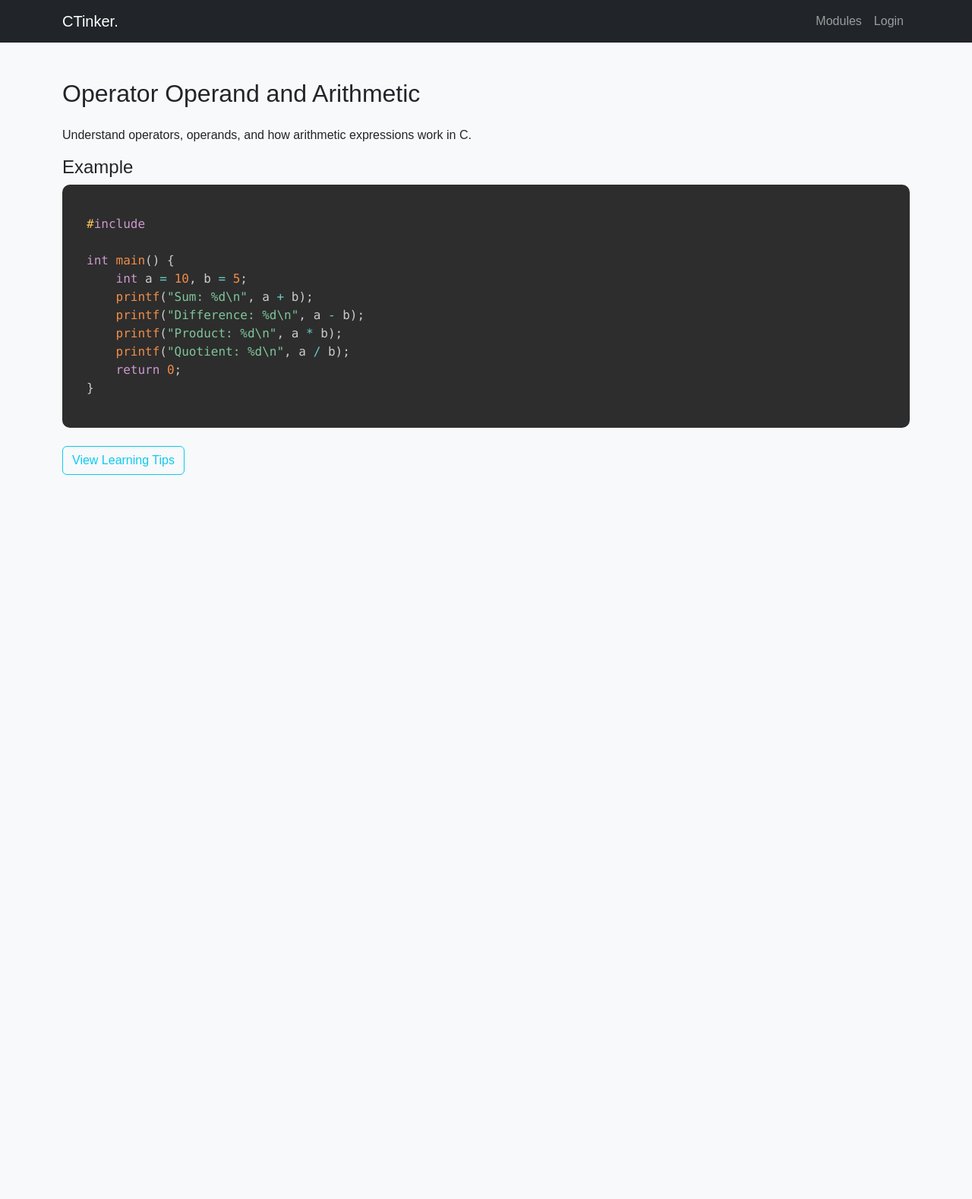
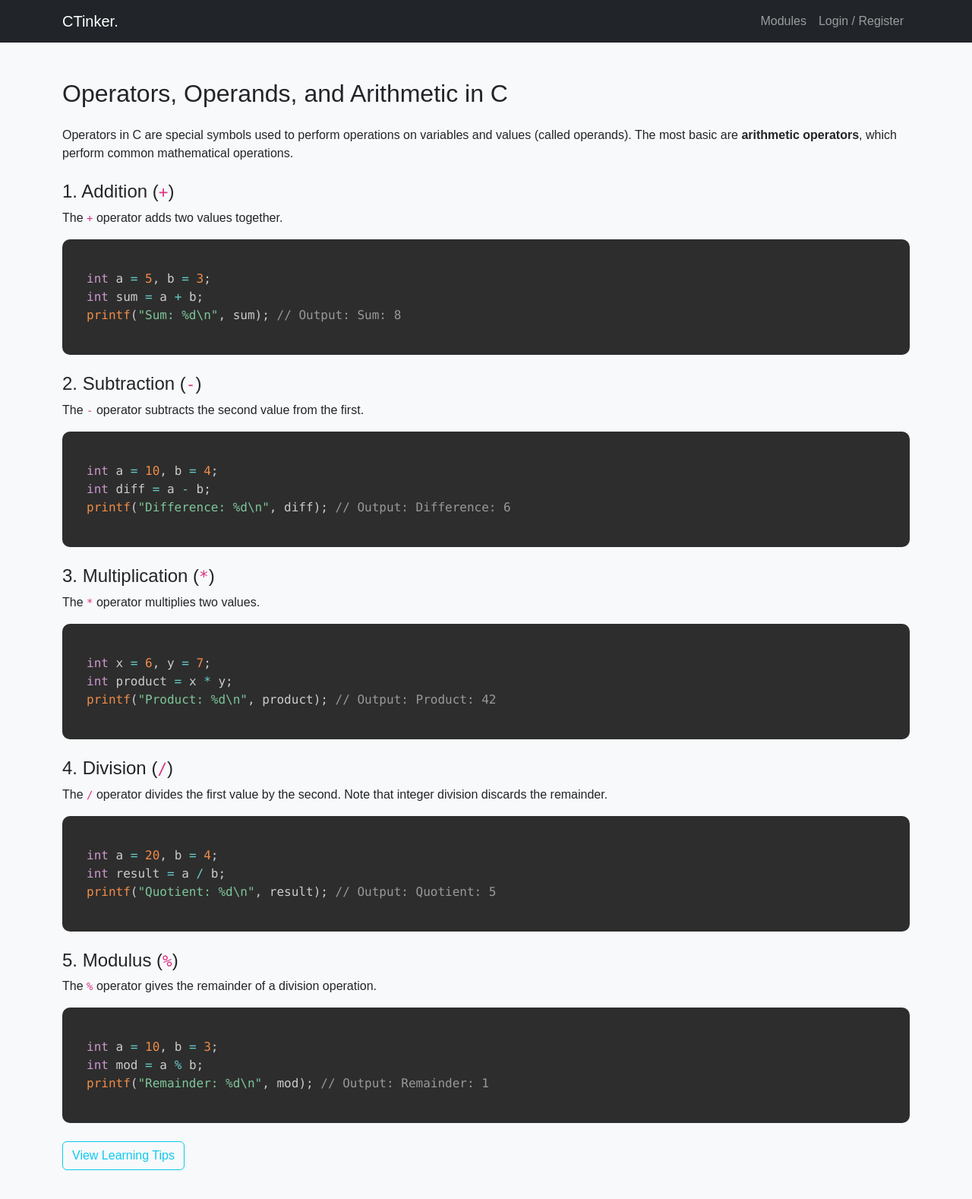
Before and after one commit to hanifyya/nct, a plain HTML site: page our website/modules/operators.html in a window 1280 px wide. Shown: the whole page at 76% size. Before the commit the page ends 800 px from the top, so only its background shows below. Drawn offline with nearby package versions, Linux system fonts and the light colour scheme.

Commit message:
Add files via upload

```diff
--- a/our website/modules/operators.html
+++ b/our website/modules/operators.html
@@ -4,8 +4,14 @@
     <meta charset="UTF-8" />
     <meta name="viewport" content="width=device-width, initial-scale=1.0" />
     <title>Operator Operand and Arithmetic</title>
-  <link href="https://cdn.jsdelivr.net/npm/bootstrap@5.3.0/dist/css/bootstrap.min.css" rel="stylesheet" />
-  <link href="https://cdn.jsdelivr.net/npm/prismjs/themes/prism-tomorrow.css" rel="stylesheet" />
+    <link
+      href="https://cdn.jsdelivr.net/npm/bootstrap@5.3.0/dist/css/bootstrap.min.css"
+      rel="stylesheet"
+    />
+    <link
+      href="https://cdn.jsdelivr.net/npm/prismjs/themes/prism-tomorrow.css"
+      rel="stylesheet"
+    />
     <style>
       body {
         background-color: #f8f9fa;
@@ -24,17 +30,34 @@
     <nav class="navbar navbar-expand-lg navbar-dark bg-dark">
       <div class="container">
         <a class="navbar-brand" href="../home.html">CTinker.</a>
-      <button class="navbar-toggler" type="button" data-bs-toggle="collapse" data-bs-target="#navbarNav">
+        <button
+          class="navbar-toggler"
+          type="button"
+          data-bs-toggle="collapse"
+          data-bs-target="#navbarNav"
+        >
           <span class="navbar-toggler-icon"></span>
         </button>
         <div class="collapse navbar-collapse" id="navbarNav">
           <ul class="navbar-nav ms-auto">
-          <li class="nav-item"><a class="nav-link" href="../home.html">Modules</a></li>
-          <li class="nav-item" id="progressLink" style="display: none;"><a class="nav-link" href="../progress.html">Progress</a></li>
-          <li class="nav-item" id="loginLink" style="display: none;"><a class="nav-link" href="../login.html">Login</a></li>
-          <li class="nav-item" id="profileLink" style="display: none;">
+            <li class="nav-item">
+              <a class="nav-link" href="../home.html">Modules</a>
+            </li>
+            <li class="nav-item" id="progressLink" style="display: none">
+              <a class="nav-link" href="../progress.html">Progress</a>
+            </li>
+            <li class="nav-item" id="loginLink" style="display: none">
+              <a class="nav-link" href="../login.html">Login / Register</a>
+            </li>
+            <li class="nav-item" id="profileLink" style="display: none">
               <a class="nav-link" href="../profile.html">
-              <img src="" alt="Profile" id="profilePicNav" class="rounded-circle" style="height: 40px; width: 40px" />
+                <img
+                  src=""
+                  alt="Profile"
+                  id="profilePicNav"
+                  class="rounded-circle"
+                  style="height: 40px; width: 40px"
+                />
               </a>
             </li>
           </ul>
@@ -43,24 +66,74 @@
     </nav>
 
     <div class="container my-5">
-    <h2 class="mb-4">Operator Operand and Arithmetic</h2>
-    <p>Understand operators, operands, and how arithmetic expressions work in C.</p>
+      <h2 class="mb-4">Operators, Operands, and Arithmetic in C</h2>
+      <p>
+        Operators in C are special symbols used to perform operations on
+        variables and values (called operands). The most basic are
+        <strong>arithmetic operators</strong>, which perform common mathematical
+        operations.
+      </p>
 
-    <h4>Example</h4>
-    <div class="code-block"><pre><code class="language-c">#include <stdio.h>
+      <h4 class="mt-4">1. Addition (<code>+</code>)</h4>
+      <p>The <code>+</code> operator adds two values together.</p>
+      <div class="code-block">
+        <pre><code class="language-c">int a = 5, b = 3;
+int sum = a + b;
+printf("Sum: %d\n", sum); // Output: Sum: 8</code></pre>
+      </div>
 
-int main() {
-    int a = 10, b = 5;
-    printf("Sum: %d\n", a + b);
-    printf("Difference: %d\n", a - b);
-    printf("Product: %d\n", a * b);
-    printf("Quotient: %d\n", a / b);
-    return 0;
-}</code></pre></div>
+      <h4 class="mt-4">2. Subtraction (<code>-</code>)</h4>
+      <p>
+        The <code>-</code> operator subtracts the second value from the first.
+      </p>
+      <div class="code-block">
+        <pre><code class="language-c">int a = 10, b = 4;
+int diff = a - b;
+printf("Difference: %d\n", diff); // Output: Difference: 6</code></pre>
+      </div>
 
-    <button class="btn btn-outline-info mt-4" type="button" data-bs-toggle="collapse" data-bs-target="#tips">View Learning Tips</button>
+      <h4 class="mt-4">3. Multiplication (<code>*</code>)</h4>
+      <p>The <code>*</code> operator multiplies two values.</p>
+      <div class="code-block">
+        <pre><code class="language-c">int x = 6, y = 7;
+int product = x * y;
+printf("Product: %d\n", product); // Output: Product: 42</code></pre>
+      </div>
+
+      <h4 class="mt-4">4. Division (<code>/</code>)</h4>
+      <p>
+        The <code>/</code> operator divides the first value by the second. Note
+        that integer division discards the remainder.
+      </p>
+      <div class="code-block">
+        <pre><code class="language-c">int a = 20, b = 4;
+int result = a / b;
+printf("Quotient: %d\n", result); // Output: Quotient: 5</code></pre>
+      </div>
+
+      <h4 class="mt-4">5. Modulus (<code>%</code>)</h4>
+      <p>
+        The <code>%</code> operator gives the remainder of a division operation.
+      </p>
+      <div class="code-block">
+        <pre><code class="language-c">int a = 10, b = 3;
+int mod = a % b;
+printf("Remainder: %d\n", mod); // Output: Remainder: 1</code></pre>
+      </div>
+
+      <button
+        class="btn btn-outline-info mt-4"
+        type="button"
+        data-bs-toggle="collapse"
+        data-bs-target="#tips"
+      >
+        View Learning Tips
+      </button>
       <div class="collapse mt-3" id="tips">
-      <div class="card card-body">Remember operator precedence (like multiplication before addition) to avoid logic errors.</div>
+        <div class="card card-body">
+          Remember operator precedence (like multiplication before addition) to
+          avoid logic errors. Use parentheses for clarity.
+        </div>
       </div>
     </div>
 
@@ -81,7 +154,8 @@ int main() {
           loginLink.style.display = "none";
 
           const storedPic = localStorage.getItem("profilePic");
-        profilePicNav.src = !storedPic || storedPic.trim() === ""
+          profilePicNav.src =
+            !storedPic || storedPic.trim() === ""
               ? "https://cdn-icons-png.flaticon.com/512/847/847969.png"
               : storedPic;
         } else {
```
Also changed, not shown: our website/modules/intro.html (+14 -20 lines), our website/modules/io.html (+35 -59 lines). Lines whose indentation alone changed are shown as unchanged.
